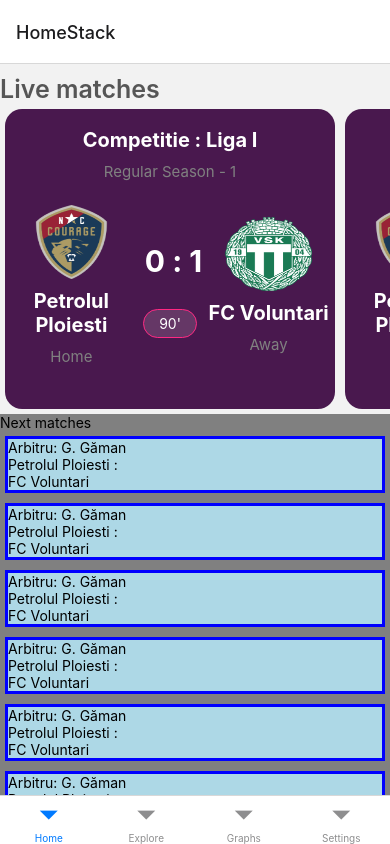
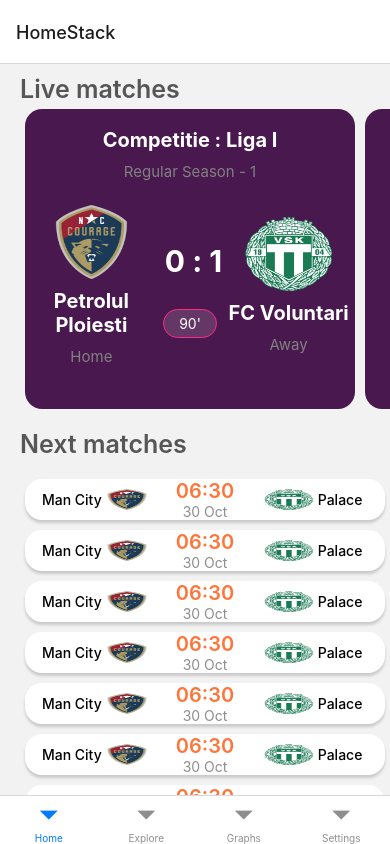
Before and after one commit to stefan-dudu/football-statistics, a React Native app: screen /HomeStack in a window 390 px wide. Built offline with nearby package versions, Linux system fonts and the light colour scheme.

Commit message:
next matches styling

```diff
--- a/App.js
+++ b/App.js
@@ -5,7 +5,7 @@
 import { createBottomTabNavigator } from "@react-navigation/bottom-tabs";
 import { createMaterialTopTabNavigator } from "@react-navigation/material-top-tabs";
 
-import HomeScreen from "./src/screens/HomeScreen";
+import Home from "./src/screens/Home";
 import Explore from "./src/screens/Explore";
 import Graphs from "./src/screens/Graphs";
 import Settings from "./src/screens/Settings";
@@ -30,7 +30,7 @@
 
 const HomeStack = () => (
   <Stack.Navigator>
-    <Stack.Screen name="HomeStack" component={HomeScreen} />
+    <Stack.Screen name="HomeStack" component={Home} />
     {/* <Stack.Screen name="Details" component={TopTabNavigator} /> */}
     <Stack.Screen name="Details" component={DetailsScreen} />
   </Stack.Navigator>
@@ -66,7 +66,6 @@
 
 const styles = StyleSheet.create({
   topBar: {
-    backgroundColor: "green",
     position: "relative",
     top: 200,
     elevation: 0,
--- a/src/components/LiveMatches.js
+++ b/src/components/LiveMatches.js
@@ -9,13 +9,14 @@
 import React, { useEffect, useState } from "react";
 import apiSports from "../api/api-sports";
 import BigScoreCard from "./BigScoreCard";
+import { COLORS } from "../utils/colors";
 
 const LiveMatches = ({ navigation }) => {
   const data = {
     response: [
       {
         fixture: {
-          id: 882956,
+          id: 1,
           referee: "G. Găman",
           timezone: "UTC",
           date: "2022-07-18T18:30:00+00:00",
@@ -83,7 +84,7 @@
       },
       {
         fixture: {
-          id: 882956,
+          id: 2,
           referee: "G. Găman",
           timezone: "UTC",
           date: "2022-07-18T18:30:00+00:00",
@@ -151,7 +152,7 @@
       },
       {
         fixture: {
-          id: 882956,
+          id: 3,
           referee: "G. Găman",
           timezone: "UTC",
           date: "2022-07-18T18:30:00+00:00",
@@ -219,7 +220,7 @@
       },
       {
         fixture: {
-          id: 882956,
+          id: 4,
           referee: "G. Găman",
           timezone: "UTC",
           date: "2022-07-18T18:30:00+00:00",
@@ -287,7 +288,7 @@
       },
       {
         fixture: {
-          id: 882956,
+          id: 5,
           referee: "G. Găman",
           timezone: "UTC",
           date: "2022-07-18T18:30:00+00:00",
@@ -355,7 +356,7 @@
       },
       {
         fixture: {
-          id: 882956,
+          id: 6,
           referee: "G. Găman",
           timezone: "UTC",
           date: "2022-07-18T18:30:00+00:00",
@@ -705,6 +706,7 @@
             typeOfMatch: "live",
           })
         }
+        key={el.fixture.id}
       >
         <BigScoreCard data={el} />
       </TouchableOpacity>
@@ -729,7 +731,7 @@
 
   textHeader: {
     fontSize: 25,
-    color: "rgb(86,86,86)",
+    color: COLORS.titleDarkGray,
     fontWeight: 600,
   },
 });
--- a/src/components/NextMatches.js
+++ b/src/components/NextMatches.js
@@ -7,6 +7,8 @@
   TouchableOpacity,
 } from "react-native";
 import React from "react";
+import { COLORS } from "../utils/colors";
+import SmallScoreCard from "./SmallScoreCard";
 
 const NextMatches = ({ navigation }) => {
   const data = {
@@ -705,18 +707,19 @@
         }
         key={el.fixture.id}
       >
-        <View style={styles.matchOutline}>
+        {/* <View style={styles.matchOutline}>
           <Text>Arbitru: {el.fixture.referee}</Text>
           <Text>{el.teams.home.name} : </Text>
           <Text>{el.teams.away.name}</Text>
-        </View>
+        </View> */}
+        <SmallScoreCard data={el} />
       </TouchableOpacity>
     );
   });
 
   return (
     <View style={styles.containerStyle}>
-      <Text>Next matches</Text>
+      <Text style={styles.textHeader}>Next matches</Text>
       <ScrollView style={styles.scrollView}>{matchData}</ScrollView>
     </View>
   );
@@ -739,11 +742,18 @@
   },
 
   containerStyle: {
-    backgroundColor: "gray",
+    marginTop: 15,
     flexDirection: "column",
   },
 
   scrollView: {
     flexDirection: "column",
   },
+
+  textHeader: {
+    fontSize: 25,
+    color: COLORS.titleDarkGray,
+    fontWeight: 600,
+    marginBottom: 15,
+  },
 });
--- /dev/null
+++ b/src/components/SmallScoreCard.js
@@ -0,0 +1,107 @@
+import { StyleSheet, Text, View, Image } from "react-native";
+import React from "react";
+import { COLORS } from "../utils/colors";
+
+const SmallScoreCard = ({ data }) => {
+  //   console.log("data", data);
+  return (
+    <View>
+      <View style={styles.matchOutline}>
+        {/* left */}
+        <View style={styles.left}>
+          <Text style={styles.teamName}>Man City</Text>
+          <Image
+            style={styles.teamLogo}
+            // source={{ uri: "https://reactnative.dev/img/tiny_logo.png" }}
+            source={require("../../assets/teamLogo.png")}
+          />
+        </View>
+
+        {/* middle */}
+        <View style={styles.middle}>
+          <Text style={styles.hour}>06:30</Text>
+          <Text style={styles.date}>30 Oct</Text>
+        </View>
+
+        {/* right */}
+        <View style={styles.right}>
+          <Image
+            style={styles.teamLogo}
+            // source={{ uri: "https://reactnative.dev/img/tiny_logo.png" }}
+            source={require("../../assets/teamLogo2.png")}
+          />
+          <Text style={styles.teamName}> Palace</Text>
+        </View>
+      </View>
+    </View>
+  );
+};
+
+export default SmallScoreCard;
+
+const styles = StyleSheet.create({
+  matchOutline: {
+    margin: 5,
+    // borderWidth: 1,
+    // borderColor: "blue",
+    height: 100,
+    flexDirection: "column",
+    justifyContent: "center",
+    backgroundColor: "white",
+    flex: 1,
+    borderRadius: 17,
+    flexDirection: "row",
+    // shadow
+    shadowColor: "#000000",
+    shadowOffset: {
+      width: 0,
+      height: 3,
+    },
+    shadowOpacity: 0.17,
+    shadowRadius: 3.05,
+    elevation: 4,
+  },
+  teamLogo: {
+    width: 80,
+    height: 80,
+    resizeMode: "stretch",
+  },
+
+  left: {
+    flex: 2,
+    flexDirection: "row",
+    justifyContent: "center",
+    alignItems: "center",
+  },
+  middle: {
+    flex: 1,
+    flexDirection: "column",
+    justifyContent: "center",
+    alignItems: "center",
+  },
+  right: {
+    flex: 2,
+    flexDirection: "row",
+    justifyContent: "center",
+    alignItems: "center",
+  },
+  teamLogo: {
+    width: "35%",
+    height: "50%",
+    resizeMode: "stretch",
+  },
+
+  teamName: {
+    fontWeight: "500",
+  },
+
+  hour: {
+    fontWeight: "600",
+    color: COLORS.orange,
+    fontSize: 20,
+  },
+
+  date: {
+    color: COLORS.gray,
+  },
+});
--- a/src/screens/HomeScreen.js
+++ b/src/screens/Home.js
@@ -1,25 +1,24 @@
-import { Button, StyleSheet, Text, View, TouchableOpacity } from "react-native";
+import { StyleSheet, View } from "react-native";
 import React from "react";
 import LiveMatches from "../components/LiveMatches";
 import NextMatches from "../components/NextMatches";
 import { backgroundGray } from "../utils/colors";
 
-const HomeScreen = ({ navigation }) => {
+const Home = ({ navigation }) => {
   return (
     <View style={styles.containerWrapper}>
-      <TouchableOpacity onPress={() => navigation.navigate("Details")}>
-        <LiveMatches navigation={navigation} />
-        <NextMatches navigation={navigation} />
-      </TouchableOpacity>
+      <LiveMatches navigation={navigation} />
+      <NextMatches navigation={navigation} />
     </View>
   );
 };
 
-export default HomeScreen;
+export default Home;
 
 const styles = StyleSheet.create({
   containerWrapper: {
     marginTop: 10,
+    marginLeft: 20,
     backgroundColor: backgroundGray,
   },
 });
--- a/src/screens/subScreens/DetailsScreen.js
+++ b/src/screens/subScreens/DetailsScreen.js
@@ -7,7 +7,7 @@
   const [detailsTab, setDetailsTab] = useState(1);
 
   // console.log("params", params.route.params.fixtureData);
-  const parameters = params?.route?.params.fixtureData;
+  const parameters = params?.route?.params?.fixtureData;
   const competition = parameters?.league?.name;
   const round = parameters?.league?.round;
   const score = (
--- a/src/utils/colors.js
+++ b/src/utils/colors.js
@@ -3,4 +3,7 @@
   lightPurple: "rgb(101,55,102)",
   pink: "rgb(255,40,130)",
   backgroundGray: "#F7F7F7",
+  titleDarkGray: "rgb(86,86,86)",
+  orange: "rgb(255,117,58)",
+  gray: "rgb(142,142,142)",
 };
```
